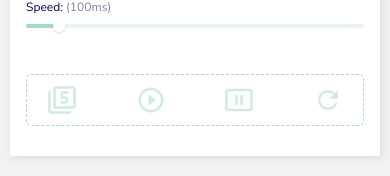
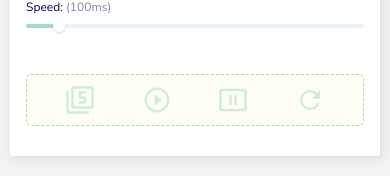
Before and after one commit to super-convincing/demo-lottery-simulator-ui, a React (Vite) app: page /play in a window 390 px wide. Shown: the part 528-704 px from the top of the page. Built offline with nearby package versions, Linux system fonts and the light colour scheme.

Commit message:
style: controls

```diff
--- a/src/style/page-play.mobile.scss
+++ b/src/style/page-play.mobile.scss
@@ -69,7 +69,7 @@
         padding: 10px 20px;
         border-radius: 5px;
         width: 100%;
-        justify-content: space-between;
+        justify-content: space-around;
 
         .comp-icon {
           svg {
--- a/src/style/page-play.scss
+++ b/src/style/page-play.scss
@@ -97,6 +97,7 @@
       padding: 10px 30px;
       border-radius: 20px;
       border: dashed 1px $primary-color;
+      background-color: #fffef4;
     }
   }
 }
```
